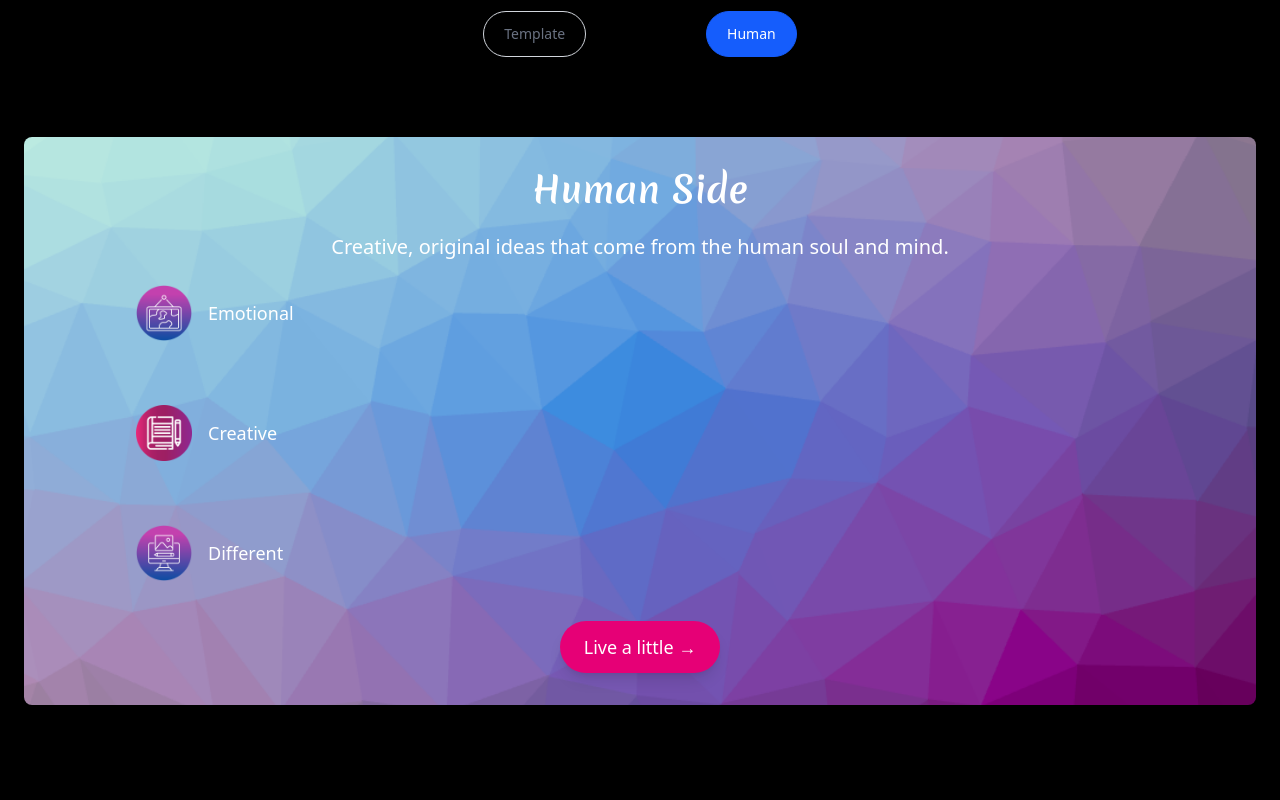
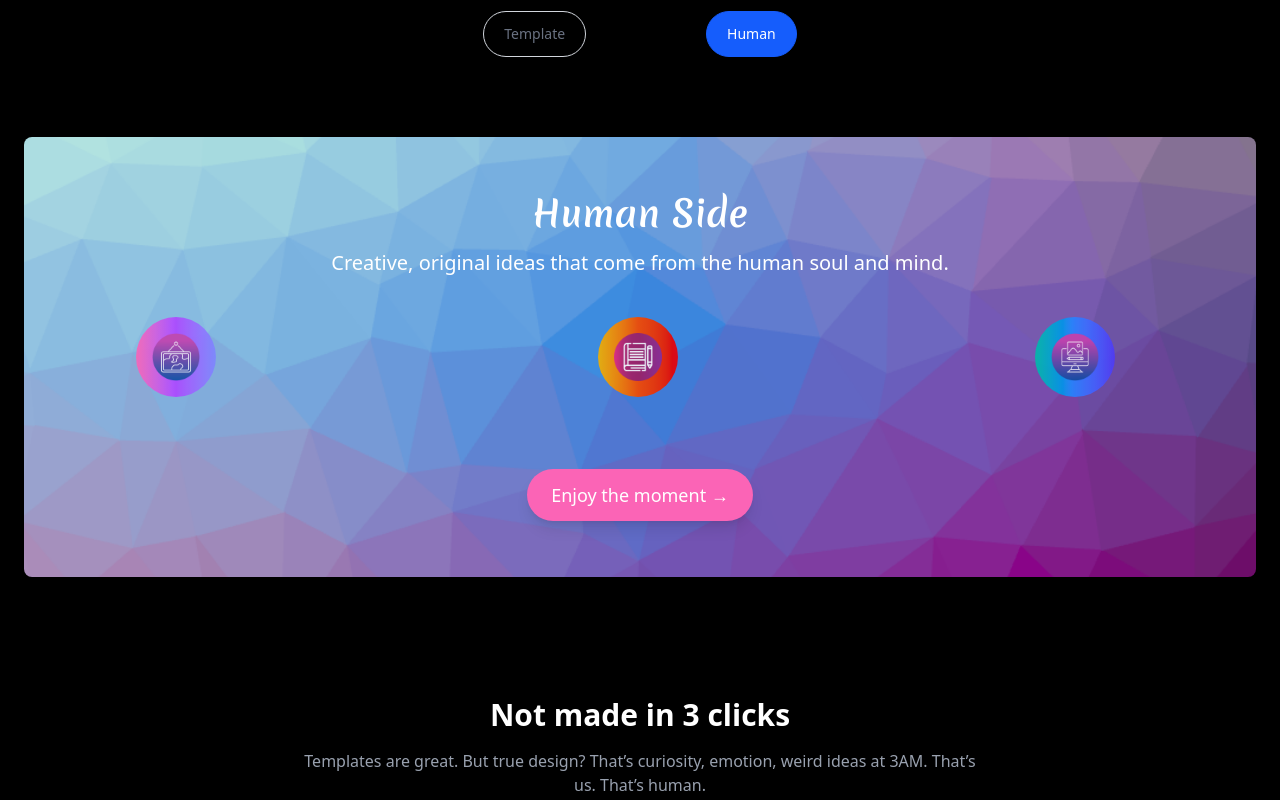
Before and after one commit to sashashreyder/humanmade.fun, a React (Vite) app: page / in a window 1280 px wide. Shown: the part 840-1640 px from the top of the page. Built offline with nearby package versions, Linux system fonts and the light colour scheme.

Commit message:
icons updated

```diff
--- a/src/components/Comparison.tsx
+++ b/src/components/Comparison.tsx
@@ -18,7 +18,6 @@ const Comparison = () => {
 
   return (
     <section id="comparison" className="py-10 px-6 text-white text-center relative">
-
       <div className="flex justify-center items-center gap-30 mb-20 mt-10">
         <button
           className={`px-5 py-3 rounded-full text-sm font-medium transition-all duration-300 cursor-pointer
@@ -56,33 +55,55 @@ const Comparison = () => {
       </div>
 
       {isHuman && (
-        <div className="relative p-8 rounded-lg shadow-xl mt-10 overflow-hidden"
-             style={{ backgroundImage: "url('/src/assets/coolbackgrounds-fractalize-sea_edge.png')", backgroundSize: 'cover', backgroundPosition: 'center center' }}>
-         <h2 className="text-4xl mb-6 font-semibold text-white" style={{ fontFamily: 'Merienda, sans-serif' }}>
-          Human Side
-        </h2>
-          <p className="text-xl mb-6">
+        <div
+          className="relative p-8 rounded-lg shadow-xl mt-10 overflow-hidden"
+          style={{
+            backgroundImage: "url('/src/assets/coolbackgrounds-fractalize-sea_edge.png')",
+            backgroundSize: 'cover',
+            backgroundPosition: 'center center'
+          }}
+        >
+          <h2 className="text-4xl mt-6 mb-4 font-semibold text-white" style={{ fontFamily: 'Merienda, sans-serif' }}>
+            Human Side
+          </h2>
+          <p className="text-xl mb-10">
             Creative, original ideas that come from the human soul and mind.
           </p>
 
-          <div className="relative z-10 flex flex-col items-start gap-10 ml-20">
-            <div className="flex items-center mb-6">
-              <img src="/src/assets/free-icon-abstract-art-14698180.png" alt="abstract art" className="w-14 h-14 mr-4" />
-              <span className="text-lg">Emotional</span>
+          <div className="relative z-10 flex flex-wrap justify-between items-center gap-12 ml-20 mb-10">
+            <div className="flex items-center mb-4 group relative">
+              <div className="w-20 h-20 bg-gradient-to-r from-pink-400 via-purple-500 to-indigo-400 animate-pulse rounded-full flex items-center justify-center mr-4">
+                <img src="/src/assets/free-icon-abstract-art-14698180.png" alt="abstract art" className="w-12 h-12" />
+              </div>
+              <span className="text-lg opacity-0 group-hover:opacity-100 group-hover:scale-110 group-hover:transition-all group-hover:duration-300 transform group-hover:relative group-hover:top-8 right-25">
+                EMOTIONAL
+              </span>
             </div>
-            <div className="flex items-center mb-6">
-              <img src="/src/assets/free-icon-artbook-14701758.png" alt="artbook" className="w-14 h-14 mr-4" />
-              <span className="text-lg">Creative</span>
+
+            <div className="flex items-center mb-4 group relative">
+              <div className="w-20 h-20 bg-gradient-to-r from-yellow-500 via-orange-600 to-red-600 animate-pulse rounded-full flex items-center justify-center mr-4">
+                <img src="/src/assets/free-icon-artbook-14701758.png" alt="artbook" className="w-12 h-12" />
+              </div>
+              <span className="text-lg opacity-0 group-hover:opacity-100 group-hover:scale-110 group-hover:transition-all group-hover:duration-300 transform group-hover:relative group-hover:top-8 right-23.5">
+                CREATIVE
+              </span>
             </div>
-            <div className="flex items-center mb-6">
-              <img src="/src/assets/free-icon-digital-art-12493083.png" alt="digital art" className="w-14 h-14 mr-4" />
-              <span className="text-lg">Different</span>
+
+            <div className="flex items-center mb-4 group relative">
+              <div className="w-20 h-20 bg-gradient-to-r from-teal-500 via-blue-500 to-indigo-600 animate-pulse rounded-full flex items-center justify-center mr-4">
+                <img src="/src/assets/free-icon-digital-art-12493083.png" alt="digital art" className="w-12 h-12" />
+              </div>
+              <span className="text-lg opacity-0 group-hover:opacity-100 group-hover:scale-110 group-hover:transition-all group-hover:duration-300 transform group-hover:relative group-hover:top-8 right-25">
+                DIFFERENT
+              </span>
             </div>
           </div>
 
-          <button className="px-6 py-3 mt-4 bg-pink-600 text-white rounded-full text-lg hover:bg-pink-500 hover:scale-105 transition-all shadow-lg cursor-pointer relative z-10">
-            Live a little →
-          </button>
+          <a href="https://asoftmurmur.com/" target="_blank" rel="noopener noreferrer">
+            <button className="px-6 py-3 mt-4 mb-6 bg-pink-400 text-white rounded-full text-lg hover:bg-pink-500 hover:scale-105 transition-all duration-300 ease-in-out shadow-lg cursor-pointer relative z-10">
+              Enjoy the moment →
+            </button>
+          </a>
         </div>
       )}
     </section>
```
